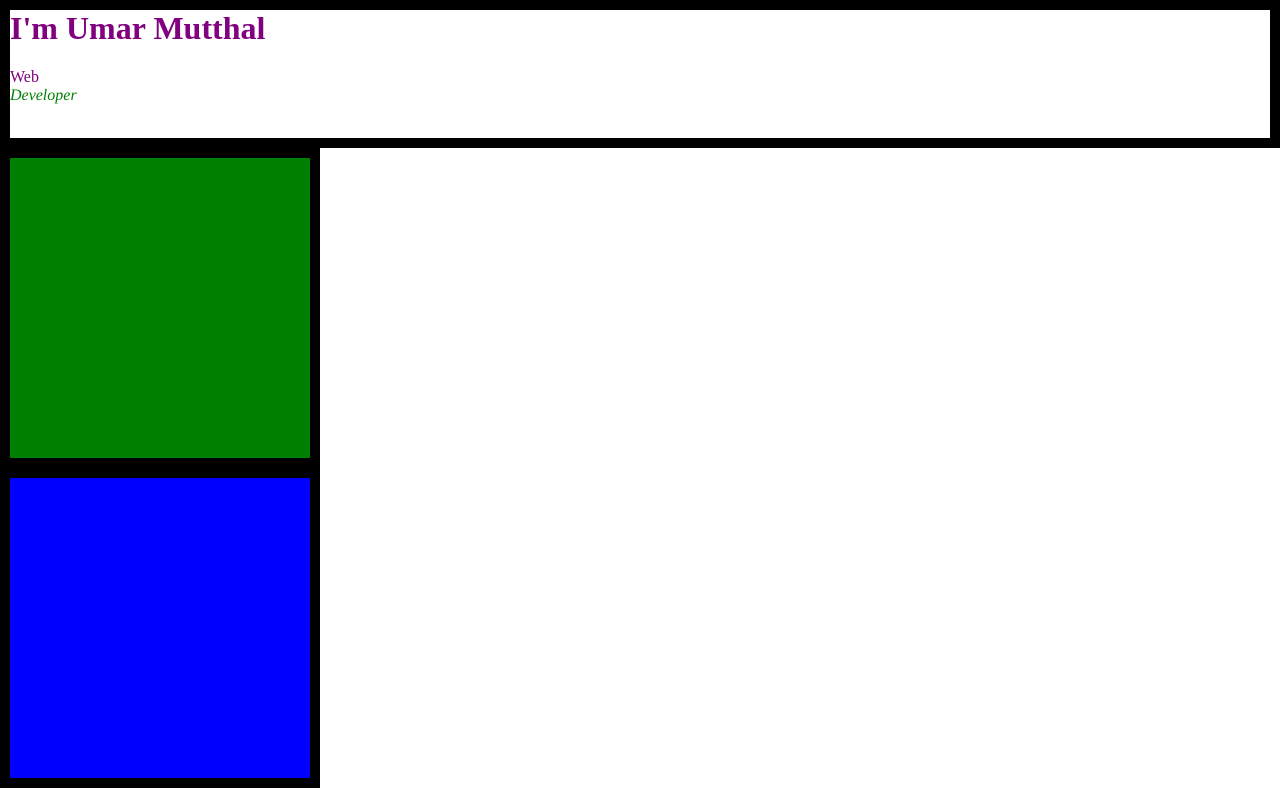
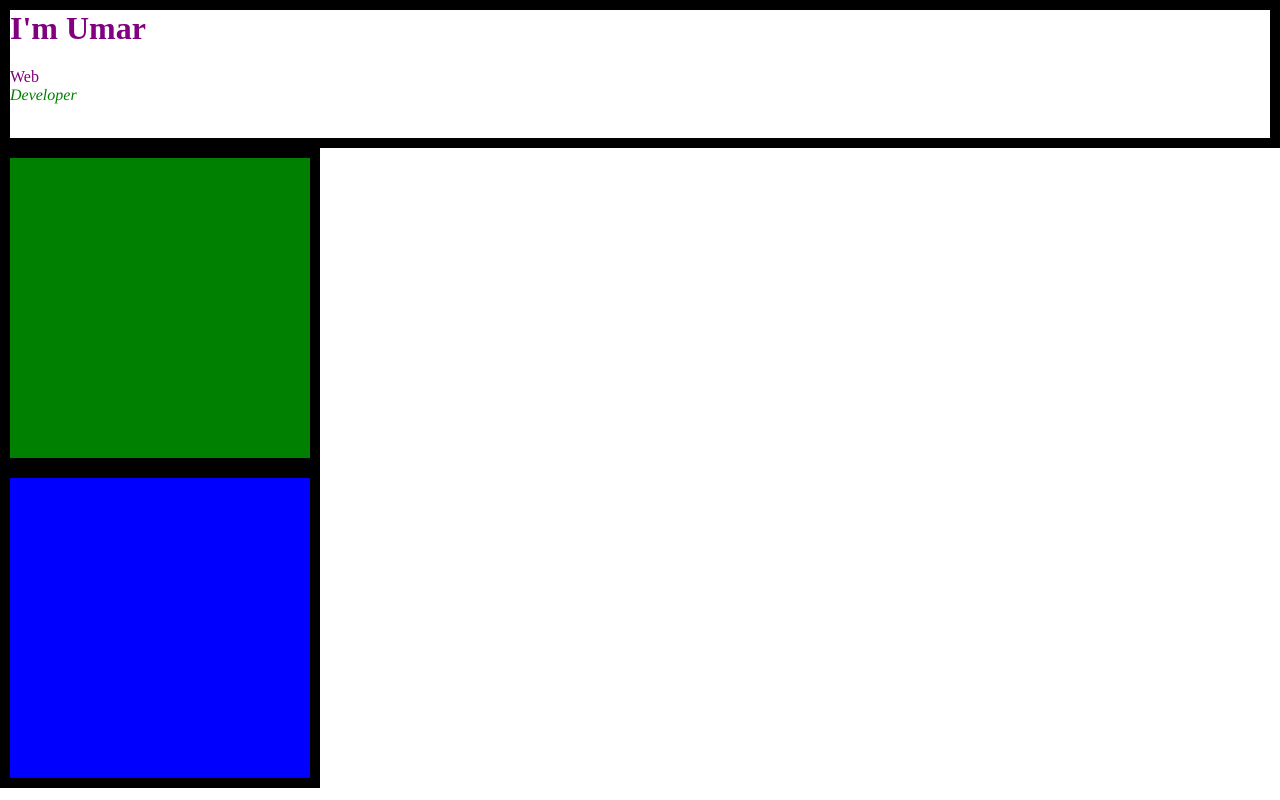
Before and after one commit to Umar-2308/Websites, a plain HTML site: page index.html in a window 1280 px wide. Drawn offline with Linux system fonts and the light colour scheme.

Commit message:
Update index.html

```diff
--- a/index.html
+++ b/index.html
@@ -10,7 +10,7 @@
   <body>
 
 <div class="topblock">
-      <h1>I'm Umar Mutthal</h1>
+      <h1>I'm Umar </h1>
       <p>Web<span> Developer</span></p>
         <img src="CSS - My Site Images\cloud.png" alt="">
       <img src="CSS - My Site Images\mountain.png" alt="">
```
